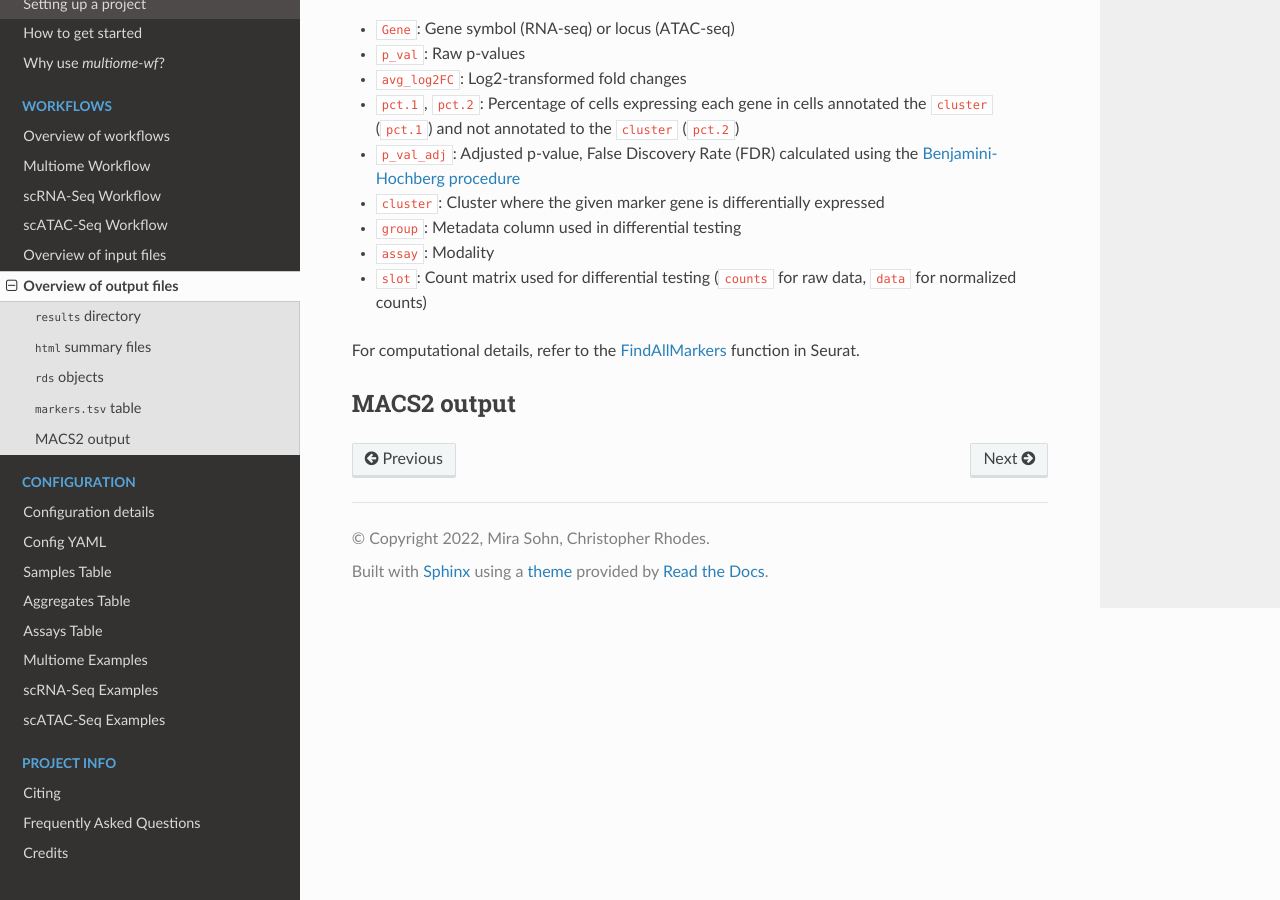
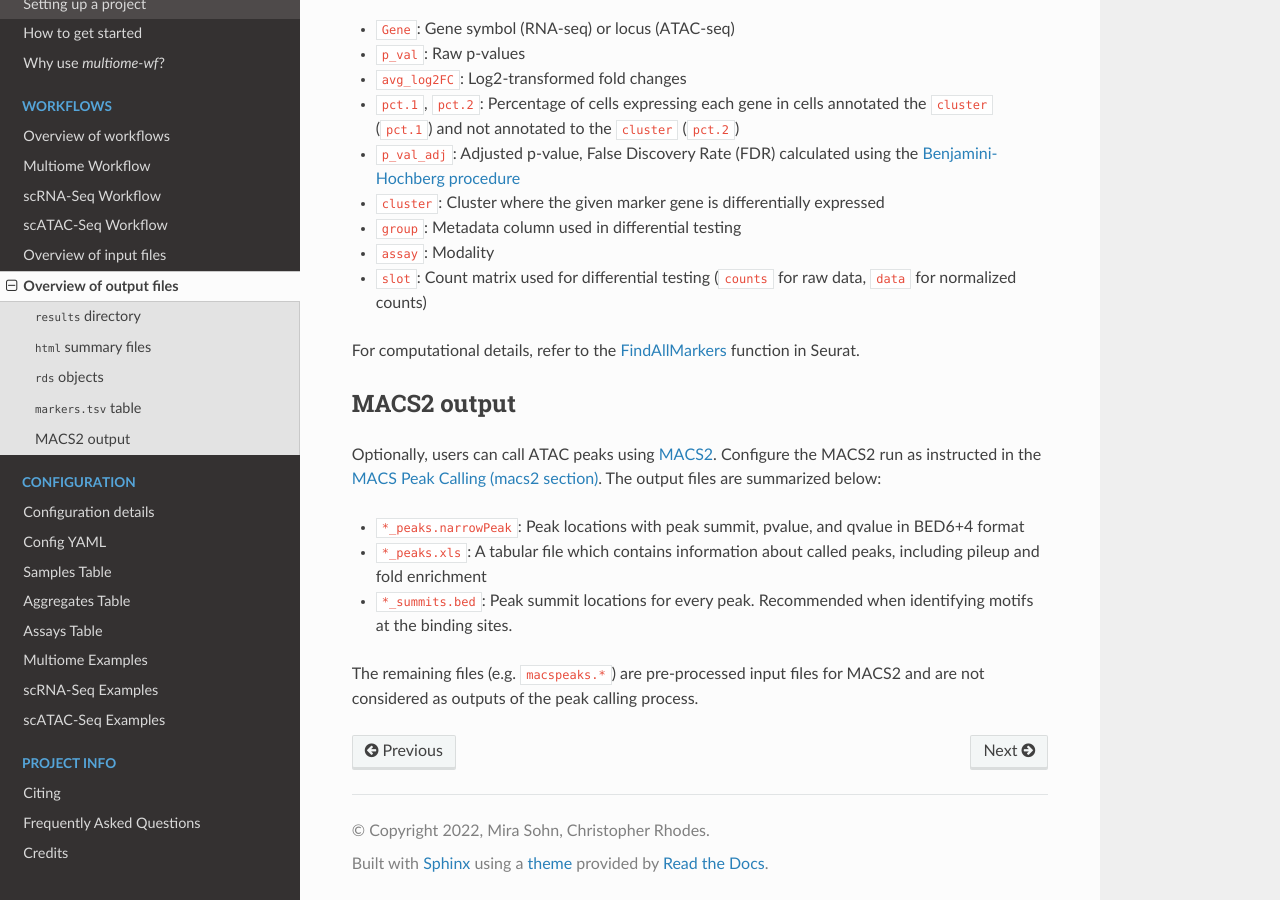
Before and after one commit to NICHD-BSPC/multiome-wf, a Sphinx documentation site: the page built from docs/workflows/overview-output.rst, in a window 1280 px wide and 900 px high, scrolled down 3819 px. Built offline with Sphinx 7.4.7 and the Read the Docs theme 2.0.0, drawn with Linux system fonts in a browser that asks for light colours.

Commit message:
overview-output updated

```diff
--- a/docs/workflows/overview-output.rst
+++ b/docs/workflows/overview-output.rst
@@ -232,3 +232,16 @@ For computational details, refer to the `FindAllMarkers
 
 MACS2 output
 ~~~~~~~~~~~~
+
+Optionally, users can call ATAC peaks using `MACS2
+<https://genomebiology.biomedcentral.com/articles/10.1186/gb-2008-9-9-r137>`_. Configure the MACS2 run
+as instructed in the :ref:`macs-peakcalling`. The output files are summarized below:
+
+- ``*_peaks.narrowPeak``: Peak locations with peak summit, pvalue, and qvalue in BED6+4 format
+- ``*_peaks.xls``: A tabular file which contains information about called peaks, including
+  pileup and fold enrichment
+- ``*_summits.bed``: Peak summit locations for every peak. Recommended when identifying motifs at the
+  binding sites.
+
+The remaining files (e.g. ``macspeaks.*``) are pre-processed input files for MACS2 and are not considered
+as outputs of the peak calling process.
```
